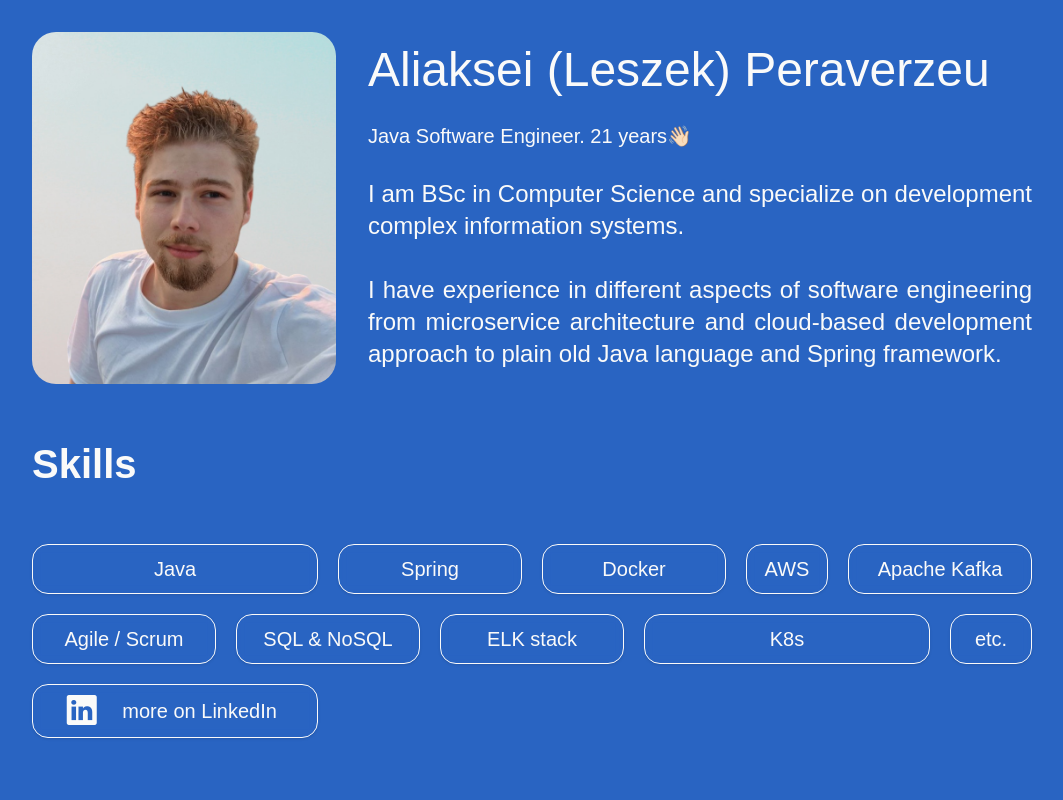
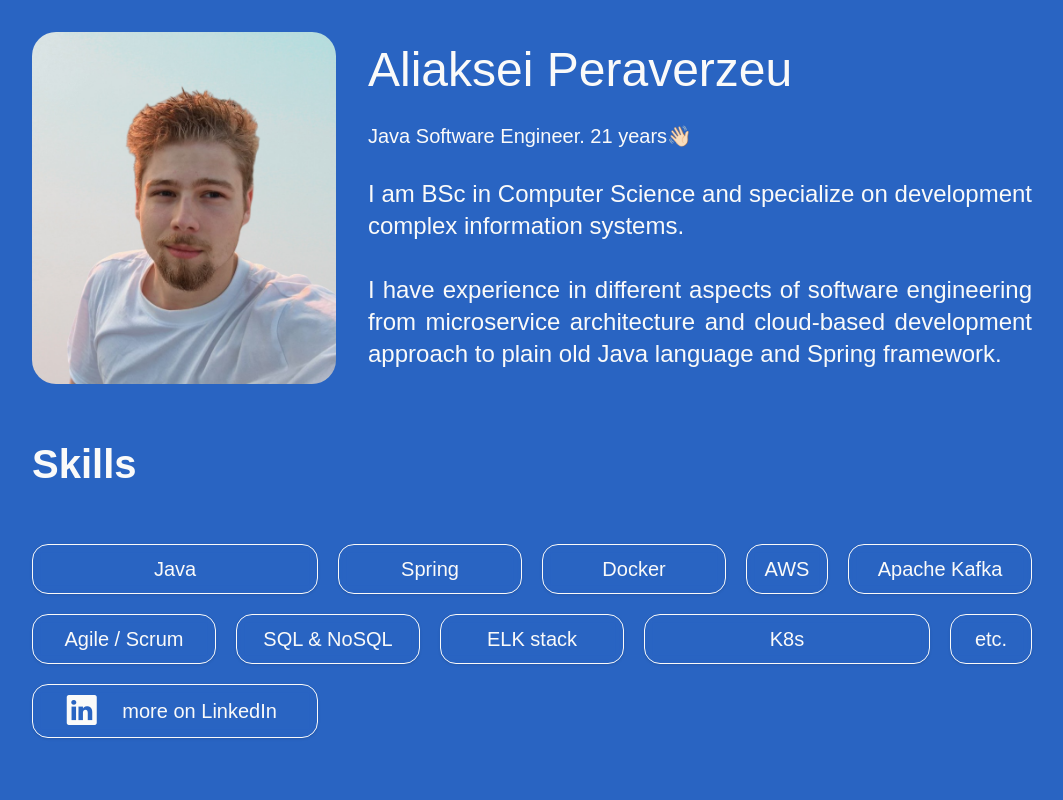
Before and after one commit to aperaverzeu/aperaverzeu.github.io, a React (Vite) app: page / in a window 1280 px wide. Shown: the top 800 px of the page, without its empty margins (108-1171 px from the left). Built offline with nearby package versions, Linux system fonts and the light colour scheme.

Commit message:
Rename due English version

```diff
--- a/src/components/Header.tsx
+++ b/src/components/Header.tsx
@@ -6,7 +6,7 @@ export default function Header() {
             <div className="flex flex-row space-x-8">
                 <img className="avatar" src="/avatar.png" alt="avatar image"/>
                 <div className="flex flex-col space-y-1 lg:space-y-7 self-center">
-                    <p className="text-2xl lg:text-5xl leading-tight font-medium">Aliaksei (Leszek) Peraverzeu</p>
+                    <p className="text-2xl lg:text-5xl leading-tight font-medium">Aliaksei Peraverzeu</p>
                     <p className="text-xs lg:text-xl">Java Software Engineer. {years} years👋🏻</p>
                     <div className="text-justify hidden lg:block text-2xl">
                         <p>
```
